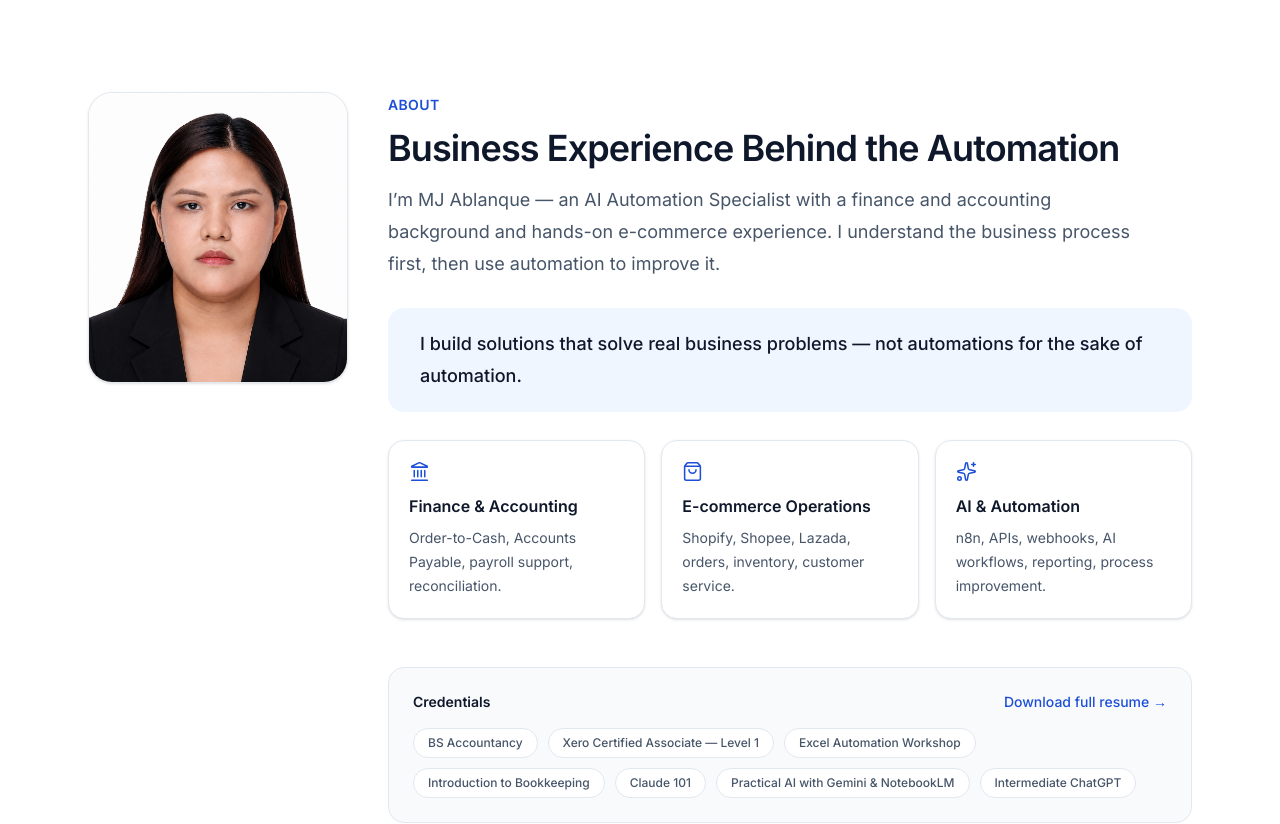
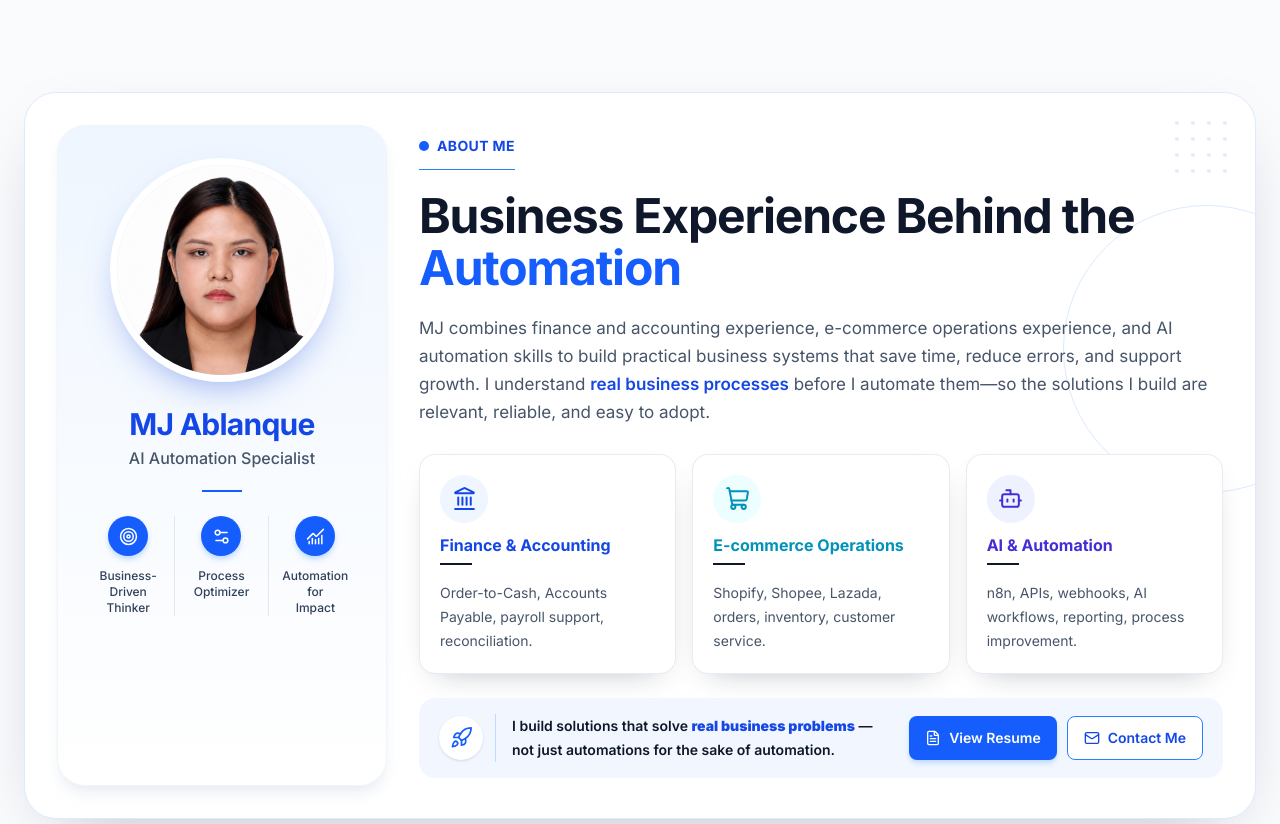
Before and after one commit to workflowlab-tech/ai-automation-portfolio, a Next.js app: page / in a window 1280 px wide. Shown: the part 3000-3824 px from the top of the page. Built offline with nearby package versions, Linux system fonts and the light colour scheme.

Commit message:
Redesign About section profile

```diff
--- a/components/AboutSection.tsx
+++ b/components/AboutSection.tsx
@@ -1,84 +1,180 @@
 import Image from "next/image";
-import { Landmark, ShoppingBag, Sparkles } from "lucide-react";
+import Link from "next/link";
+import {
+  Bot,
+  ChartNoAxesCombined,
+  FileText,
+  Landmark,
+  Mail,
+  Rocket,
+  Settings2,
+  ShoppingCart,
+  Target,
+} from "lucide-react";
 import { site } from "@/data/site";
 import FadeIn from "./FadeIn";
-import CredentialsRow from "./CredentialsRow";
 
 const pillars = [
   {
     icon: Landmark,
     title: "Finance & Accounting",
     body: "Order-to-Cash, Accounts Payable, payroll support, reconciliation.",
+    accent: "text-blue-700",
+    iconBackground: "bg-blue-50",
   },
   {
-    icon: ShoppingBag,
+    icon: ShoppingCart,
     title: "E-commerce Operations",
     body: "Shopify, Shopee, Lazada, orders, inventory, customer service.",
+    accent: "text-cyan-600",
+    iconBackground: "bg-cyan-50",
   },
   {
-    icon: Sparkles,
+    icon: Bot,
     title: "AI & Automation",
     body: "n8n, APIs, webhooks, AI workflows, reporting, process improvement.",
+    accent: "text-indigo-700",
+    iconBackground: "bg-indigo-50",
   },
+];
+
+const strengths = [
+  { icon: Target, label: "Business-Driven\nThinker" },
+  { icon: Settings2, label: "Process\nOptimizer" },
+  { icon: ChartNoAxesCombined, label: "Automation for\nImpact" },
 ];
 
 export default function AboutSection() {
   return (
-    <section id="about" className="scroll-mt-24 border-y border-[var(--color-border)] bg-white py-24">
-      <div className="mx-auto grid max-w-6xl gap-10 px-6 lg:grid-cols-[260px_1fr] lg:items-start">
+    <section
+      id="about"
+      className="scroll-mt-24 overflow-hidden border-y border-[var(--color-border)] bg-slate-50/70 py-20 sm:py-24"
+    >
+      <div className="mx-auto max-w-7xl px-4 sm:px-6">
+        <div className="relative overflow-hidden rounded-[2rem] border border-blue-100 bg-white p-4 shadow-[0_24px_70px_-35px_rgba(15,23,42,0.35)] sm:p-7 lg:p-8">
+          <div className="pointer-events-none absolute -right-24 top-28 h-72 w-72 rounded-full border border-blue-100" />
+          <div className="pointer-events-none absolute right-7 top-7 grid grid-cols-4 gap-3 opacity-50" aria-hidden="true">
+            {Array.from({ length: 16 }).map((_, index) => (
+              <span key={index} className="h-1 w-1 rounded-full bg-blue-200" />
+            ))}
+          </div>
+
+          <div className="relative grid gap-8 lg:grid-cols-[330px_minmax(0,1fr)] lg:items-stretch">
             <FadeIn>
-          <div className="mx-auto w-52 overflow-hidden rounded-3xl border border-[var(--color-border)] bg-[var(--color-surface-alt)] shadow-sm lg:w-full">
+              <aside className="h-full overflow-hidden rounded-[1.75rem] border border-slate-100 bg-gradient-to-b from-blue-50 to-white shadow-lg shadow-slate-200/70">
+                <div className="flex flex-col items-center px-6 pb-7 pt-8">
+                  <div className="relative h-52 w-52 overflow-hidden rounded-full border-[7px] border-white bg-blue-100 shadow-[0_15px_38px_-16px_rgba(29,78,216,0.55)] sm:h-56 sm:w-56">
                     <Image
                       src="/about/mj-ablanque.png"
-              alt={`${site.name} — portrait`}
-              width={560}
-              height={628}
-              className="h-auto w-full object-cover"
+                      alt={`${site.fullName} — portrait`}
+                      fill
+                      sizes="(max-width: 640px) 208px, 224px"
+                      className="object-cover object-[center_18%]"
                     />
                   </div>
+
+                  <h3 className="mt-6 text-center text-3xl font-bold tracking-tight text-blue-700">
+                    {site.name}
+                  </h3>
+                  <p className="mt-1 text-center text-base font-medium text-[var(--color-body)]">
+                    {site.role}
+                  </p>
+                  <span className="mt-5 h-0.5 w-10 bg-blue-600" aria-hidden="true" />
+
+                  <div className="mt-6 grid w-full grid-cols-3 divide-x divide-slate-200">
+                    {strengths.map((strength) => (
+                      <div key={strength.label} className="px-2 text-center">
+                        <span className="mx-auto flex h-10 w-10 items-center justify-center rounded-full bg-blue-600 text-white shadow-md shadow-blue-200">
+                          <strength.icon size={19} strokeWidth={1.9} aria-hidden="true" />
+                        </span>
+                        <p className="mt-3 whitespace-pre-line text-[11px] font-medium leading-4 text-slate-700 sm:text-xs">
+                          {strength.label}
+                        </p>
+                      </div>
+                    ))}
+                  </div>
+                </div>
+              </aside>
             </FadeIn>
 
-        <div>
+            <div className="flex min-w-0 flex-col py-1 lg:py-2">
               <FadeIn delay={80}>
-            <span className="text-sm font-semibold uppercase tracking-wide text-[var(--color-primary)]">
-              About
-            </span>
-            <h2 className="mt-3 text-3xl font-semibold tracking-tight text-[var(--color-ink)] sm:text-4xl">
-              Business Experience Behind the Automation
+                <div className="inline-flex items-center gap-2 text-sm font-bold uppercase tracking-wide text-blue-700">
+                  <span className="h-2.5 w-2.5 rounded-full bg-blue-600" aria-hidden="true" />
+                  About Me
+                </div>
+                <span className="mt-3 block h-px w-24 bg-blue-500" aria-hidden="true" />
+
+                <h2 className="mt-5 max-w-3xl text-4xl font-bold leading-[1.08] tracking-tight text-[var(--color-ink)] sm:text-5xl">
+                  Business Experience Behind the{" "}
+                  <span className="text-blue-600">Automation</span>
                 </h2>
-            <p className="mt-4 max-w-3xl text-lg leading-8 text-[var(--color-body)]">
-              I&rsquo;m {site.name} — an AI Automation Specialist with a finance and accounting
-              background and hands-on e-commerce experience. I understand the business process
-              first, then use automation to improve it.
+                <p className="mt-5 max-w-4xl text-base leading-7 text-[var(--color-body)] sm:text-[17px]">
+                  MJ combines finance and accounting experience, e-commerce operations experience,
+                  and AI automation skills to build practical business systems that save time,
+                  reduce errors, and support growth. I understand{" "}
+                  <strong className="font-semibold text-blue-700">real business processes</strong>
+                  {" "}before I automate them—so the solutions I build are relevant, reliable, and
+                  easy to adopt.
                 </p>
               </FadeIn>
 
-          <FadeIn delay={140} className="mt-7">
-            <div className="rounded-2xl bg-[var(--color-accent-blue-light)] px-6 py-5 sm:px-8">
-              <p className="text-lg font-medium leading-8 text-[var(--color-ink)]">
-                I build solutions that solve real business problems — not automations for the sake
-                of automation.
-              </p>
-            </div>
-          </FadeIn>
-
-          <div className="mt-7 grid gap-4 sm:grid-cols-3">
+              <div className="mt-7 grid gap-4 md:grid-cols-3">
                 {pillars.map((pillar, index) => (
-              <FadeIn key={pillar.title} delay={180 + index * 70}>
-                <article className="h-full rounded-2xl border border-[var(--color-border)] bg-white p-5 shadow-sm">
-                  <pillar.icon size={21} strokeWidth={1.75} className="text-[var(--color-primary)]" />
-                  <h3 className="mt-3 text-base font-semibold text-[var(--color-ink)]">
+                  <FadeIn key={pillar.title} delay={150 + index * 70}>
+                    <article className="h-full rounded-2xl border border-slate-200/80 bg-white p-5 shadow-[0_12px_30px_-18px_rgba(15,23,42,0.35)]">
+                      <div className="flex items-center gap-3 md:block">
+                        <span className={`flex h-12 w-12 shrink-0 items-center justify-center rounded-full ${pillar.iconBackground} ${pillar.accent}`}>
+                          <pillar.icon size={25} strokeWidth={1.9} aria-hidden="true" />
+                        </span>
+                        <div className="md:mt-3">
+                          <h3 className={`text-base font-bold leading-5 ${pillar.accent}`}>
                             {pillar.title}
                           </h3>
-                  <p className="mt-2 text-sm leading-6 text-[var(--color-body)]">{pillar.body}</p>
+                          <span className="mt-2 hidden h-0.5 w-8 bg-current md:block" aria-hidden="true" />
+                        </div>
+                      </div>
+                      <p className="mt-4 text-sm leading-6 text-[var(--color-body)]">{pillar.body}</p>
                     </article>
                   </FadeIn>
                 ))}
               </div>
 
-          <FadeIn delay={400}>
-            <CredentialsRow />
+              <FadeIn delay={390} className="mt-auto pt-6">
+                <div className="flex flex-col gap-5 rounded-2xl bg-blue-50/80 px-5 py-4 sm:flex-row sm:items-center sm:justify-between">
+                  <div className="flex items-center gap-3">
+                    <span className="flex h-11 w-11 shrink-0 items-center justify-center rounded-full bg-white text-blue-600 shadow-sm">
+                      <Rocket size={23} strokeWidth={1.8} aria-hidden="true" />
+                    </span>
+                    <p className="border-l border-blue-200 pl-4 text-sm font-semibold leading-6 text-[var(--color-ink)]">
+                      I build solutions that solve{" "}
+                      <strong className="text-blue-700">real business problems</strong> — not just
+                      automations for the sake of automation.
+                    </p>
+                  </div>
+
+                  <div className="flex shrink-0 flex-wrap gap-2.5">
+                    <a
+                      href={site.resumeHref}
+                      target="_blank"
+                      rel="noopener noreferrer"
+                      className="inline-flex min-h-11 items-center justify-center gap-2 rounded-lg bg-blue-600 px-4 py-2.5 text-sm font-semibold text-white shadow-md shadow-blue-200 transition-colors hover:bg-blue-700"
+                    >
+                      <FileText size={16} aria-hidden="true" />
+                      View Resume
+                    </a>
+                    <Link
+                      href={site.contactHref}
+                      className="inline-flex min-h-11 items-center justify-center gap-2 rounded-lg border border-blue-500 bg-white px-4 py-2.5 text-sm font-semibold text-blue-700 transition-colors hover:bg-blue-50"
+                    >
+                      <Mail size={16} aria-hidden="true" />
+                      Contact Me
+                    </Link>
+                  </div>
+                </div>
               </FadeIn>
+            </div>
+          </div>
         </div>
       </div>
     </section>
```
Lines whose indentation alone changed are shown as unchanged.
